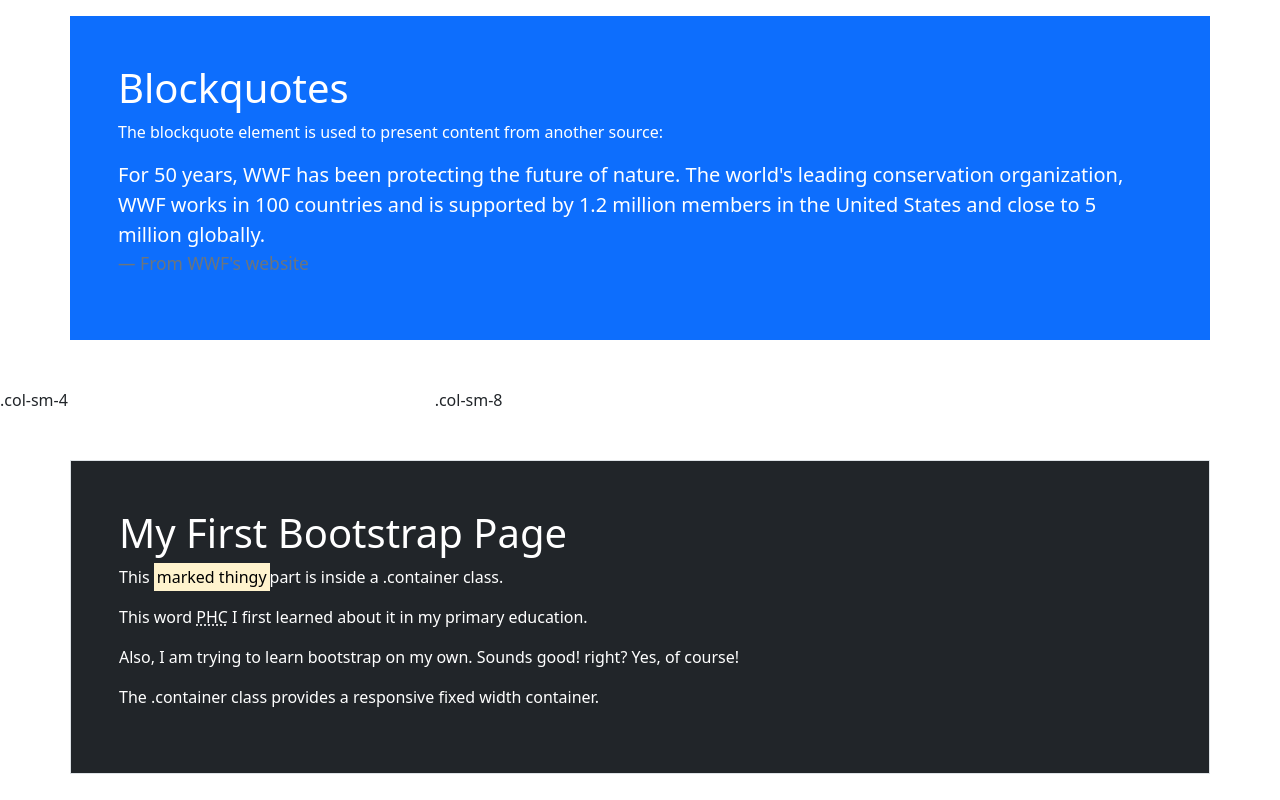
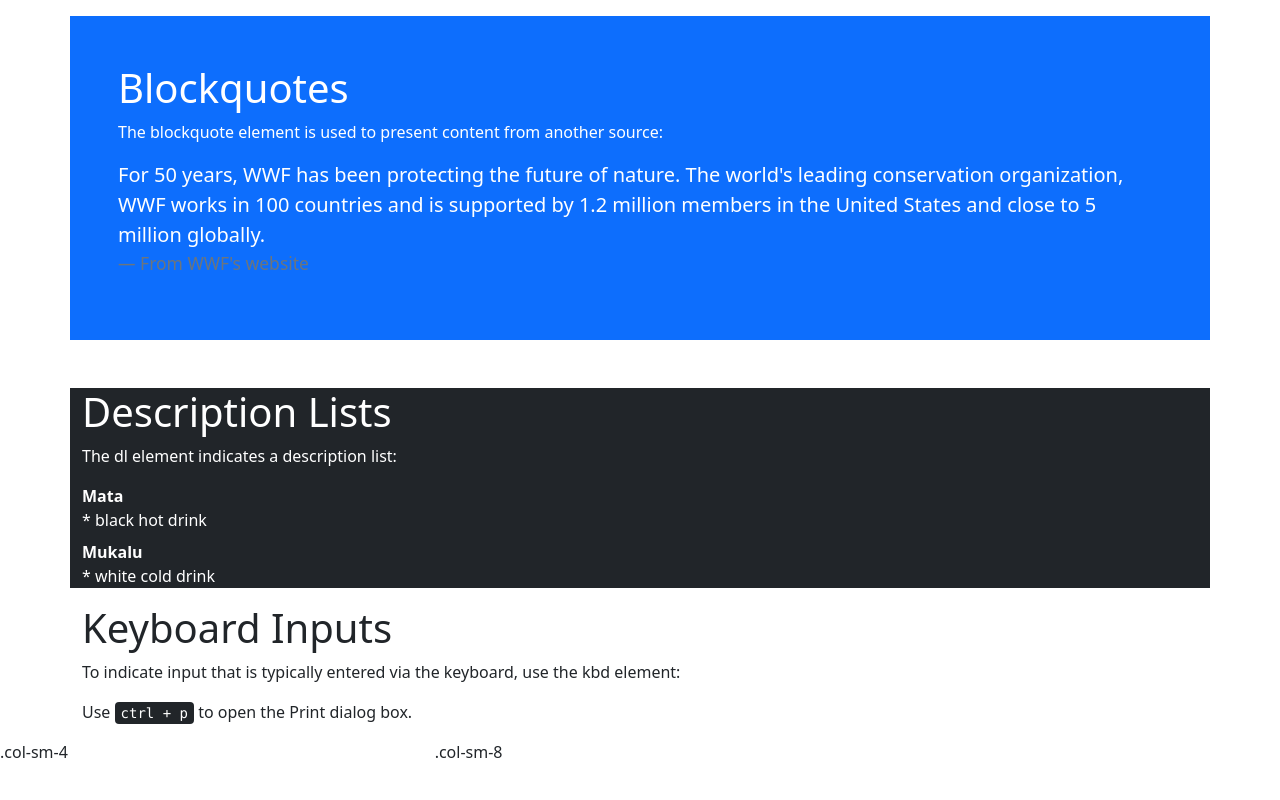
Before and after one commit to BataPeter/Intro_to_JS, a plain HTML site: page bootstrap.html in a window 1280 px wide. Shown: the top 800 px of the page. Drawn offline with nearby package versions, Linux system fonts and the light colour scheme.

Commit message:
Added some changes

```diff
--- a/bootstrap.html
+++ b/bootstrap.html
@@ -20,6 +20,23 @@
     <footer class="blockquote-footer">From WWF's website</footer>
   </blockquote>
   </div>
+  <div class="container mt-3 bg-dark text-white">
+  <h1>Description Lists</h1>
+  <p>The dl element indicates a description list:</p>
+  <dl>
+    <dt>Mata</dt>
+    <dd>* black hot drink</dd>
+    <dt>Mukalu</dt>
+    <dd>* white cold drink</dd>
+  </dl>
+</div>
+<div class="container mt-3">
+  <h1>Keyboard Inputs</h1>
+  <p>To indicate input that is typically entered via the keyboard, use the kbd element:</p>
+  <p>Use <kbd>ctrl + p</kbd> to open the Print dialog box.</p>
+</div>
+
+
 
 
     <div class="row">
```
Also changed, not shown: functions.js (+38 -9 lines).
